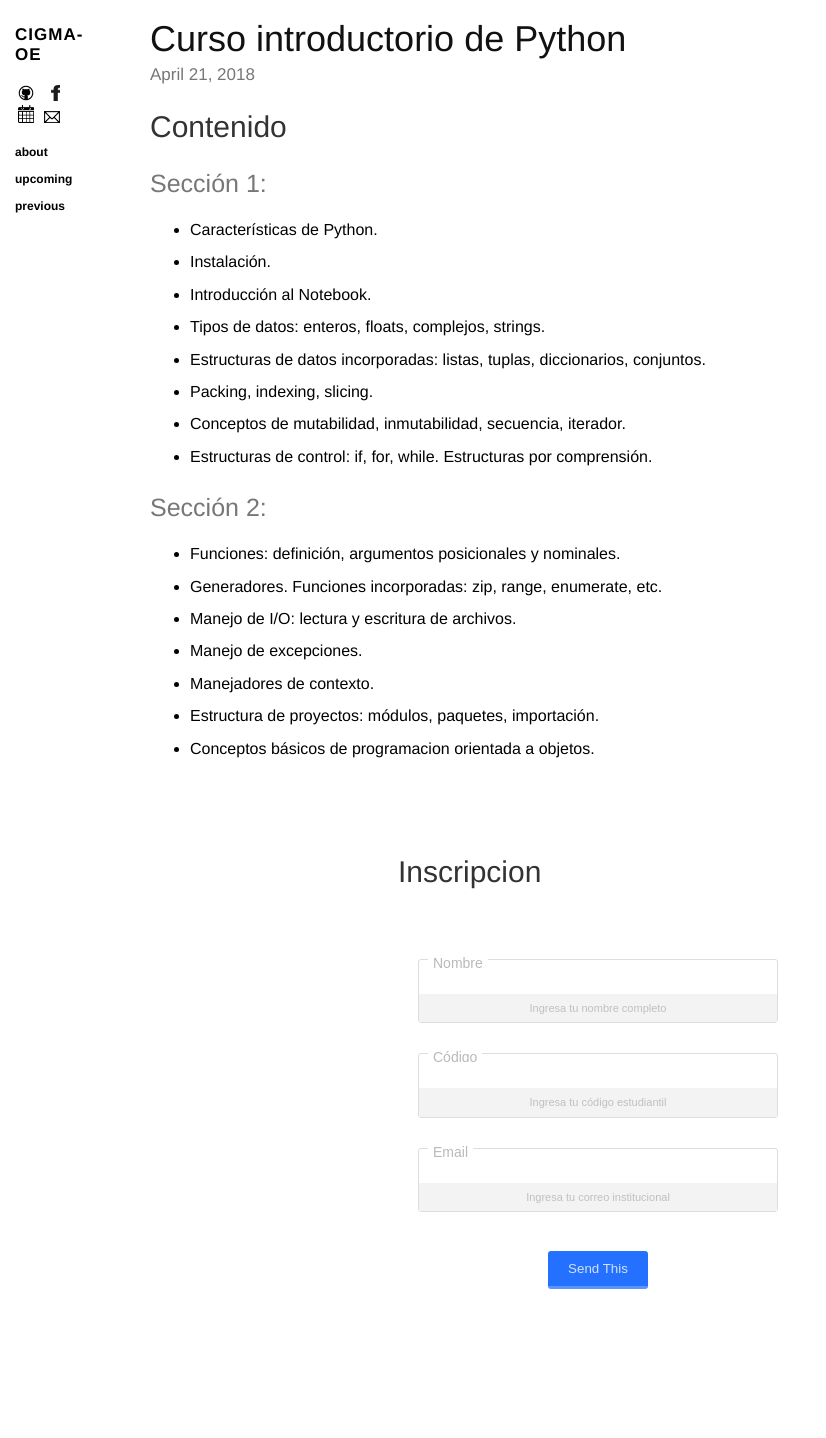
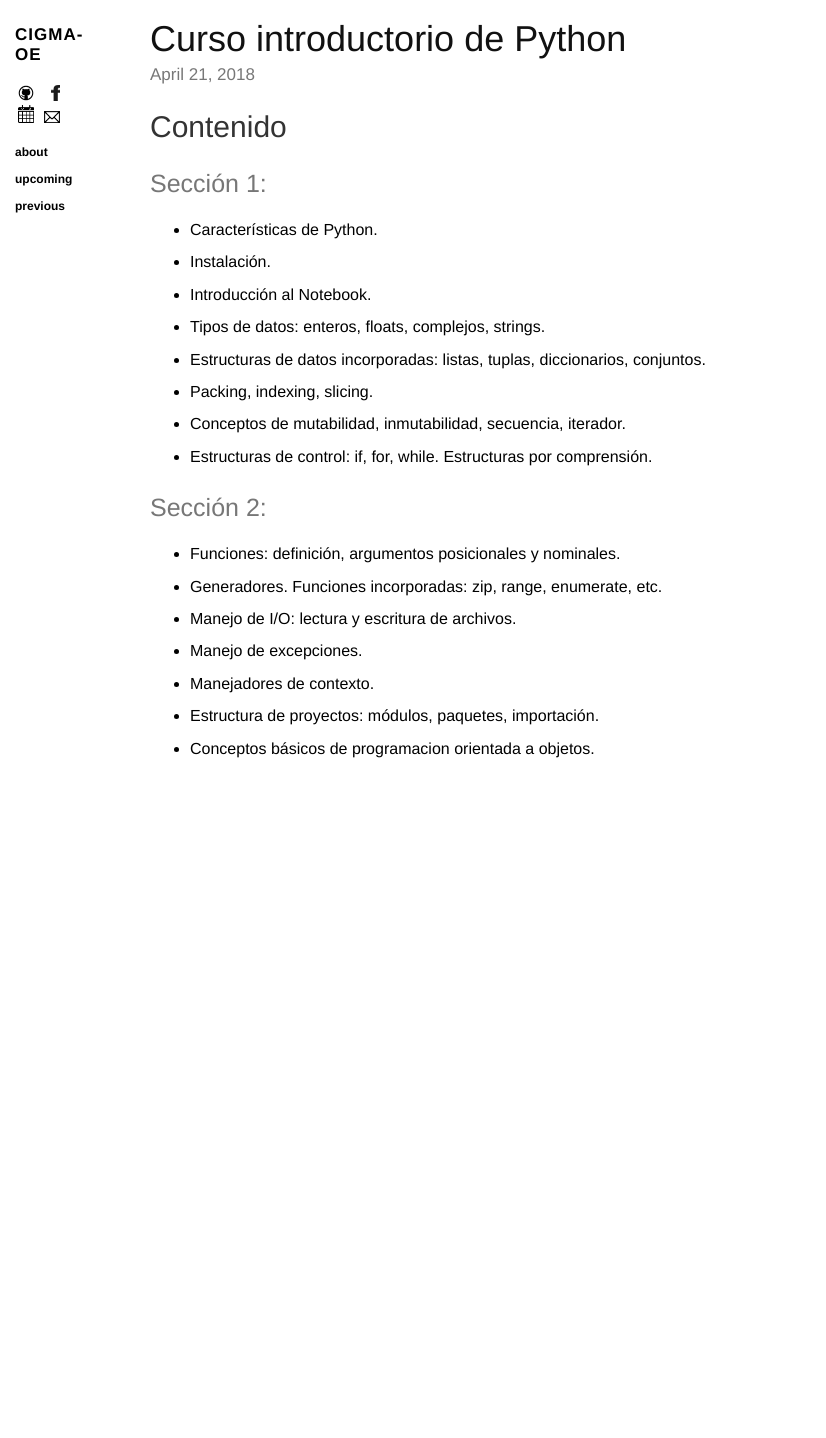
Before and after one commit to camiloll/cigma-oe.github.io, a Jekyll site: the page built from _posts/2018-04-21-python.markdown, in a window 1280 px wide. Shown: the whole page, without its empty margins (0-826 px from the left). Built offline with Jekyll 4.4.1, drawn with Linux system fonts in a browser that asks for light colours; nearby versions of some CDN libraries; after the commit the page ends 900 px from its top, so only the background shows below that.

Commit message:
enough for today

```diff
--- a/_layouts/post.html
+++ b/_layouts/post.html
@@ -12,142 +12,9 @@ layout: layout
   </section>
 
   {{ content }}
+  <!-- TODO form
+  <div class="form-style-7">
+    <style type="text/css"></style>
+  </div>-->
 
-  <div class="form-style-7">
-    <style type="text/css">
-    .form-style-7{
-      max-width:400px;
-      margin:50px auto;
-      background:#fff;
-      border-radius:2px;
-      padding:20px;
-      font-family: Georgia, "Times New Roman", Times, serif;
-  }
-  .form-style-7 h1{
-      display: block;
-      text-align: center;
-      padding: 0;
-      margin: 0px 0px 20px 0px;
-      color: #5C5C5C;
-      font-size:x-large;
-  }
-  .form-style-7 ul{
-      list-style:none;
-      padding:0;
-      margin:0;
-  }
-  .form-style-7 li{
-      display: block;
-      padding: 9px;
-      border:1px solid #DDDDDD;
-      margin-bottom: 30px;
-      border-radius: 3px;
-  }
-  .form-style-7 li:last-child{
-      border:none;
-      margin-bottom: 0px;
-      text-align: center;
-  }
-  .form-style-7 li > label{
-      display: block;
-      float: left;
-      margin-top: -19px;
-      background: #FFFFFF;
-      height: 14px;
-      padding: 2px 5px 2px 5px;
-      color: #B9B9B9;
-      font-size: 14px;
-      overflow: hidden;
-      font-family: Arial, Helvetica, sans-serif;
-  }
-  .form-style-7 input[type="text"],
-  .form-style-7 input[type="date"],
-  .form-style-7 input[type="datetime"],
-  .form-style-7 input[type="email"],
-  .form-style-7 input[type="number"],
-  .form-style-7 input[type="search"],
-  .form-style-7 input[type="time"],
-  .form-style-7 input[type="url"],
-  .form-style-7 input[type="password"],
-  .form-style-7 textarea,
-  .form-style-7 select
-  {
-      box-sizing: border-box;
-      -webkit-box-sizing: border-box;
-      -moz-box-sizing: border-box;
-      width: 100%;
-      display: block;
-      outline: none;
-      border: none;
-      height: 25px;
-      line-height: 25px;
-      font-size: 16px;
-      padding: 0;
-      font-family: Georgia, "Times New Roman", Times, serif;
-  }
-  .form-style-7 input[type="text"]:focus,
-  .form-style-7 input[type="date"]:focus,
-  .form-style-7 input[type="datetime"]:focus,
-  .form-style-7 input[type="email"]:focus,
-  .form-style-7 input[type="number"]:focus,
-  .form-style-7 input[type="search"]:focus,
-  .form-style-7 input[type="time"]:focus,
-  .form-style-7 input[type="url"]:focus,
-  .form-style-7 input[type="password"]:focus,
-  .form-style-7 textarea:focus,
-  .form-style-7 select:focus
-  {
-  }
-  .form-style-7 li > span{
-      background: #F3F3F3;
-      display: block;
-      padding: 3px;
-      margin: 0 -9px -9px -9px;
-      text-align: center;
-      color: #C0C0C0;
-      font-family: Arial, Helvetica, sans-serif;
-      font-size: 11px;
-  }
-  .form-style-7 textarea{
-      resize:none;
-  }
-  .form-style-7 input[type="submit"],
-  .form-style-7 input[type="button"]{
-      background: #2471FF;
-      border: none;
-      padding: 10px 20px 10px 20px;
-      border-bottom: 3px solid #5994FF;
-      border-radius: 3px;
-      color: #D2E2FF;
-  }
-  .form-style-7 input[type="submit"]:hover,
-  .form-style-7 input[type="button"]:hover{
-      background: #6B9FFF;
-      color:#fff;
-  }
-    </style>
-    <h2>Inscripcion</h2>
-    <form class="form-style-7">
-    <ul>
-      <li>
-        <label for="name">Nombre</label>
-        <input type="text" name="name" maxlength="100">
-        <span>Ingresa tu nombre completo</span>
-      </li>
-      <li>
-        <label for="id">Código</label>
-        <input type="text" name="id" maxlength="12">
-        <span>Ingresa tu código estudiantil</span>
-      </li>
-      <li>
-        <label for="email">Email</label>
-        <input type="email" name="email" maxlength="25">
-        <span>Ingresa tu correo institucional</span>
-      </li>
-      <li>
-        <input type="submit" value="Send This" >
-      </li>
-    </ul>
-</form>
-</div>
 </section>
```
